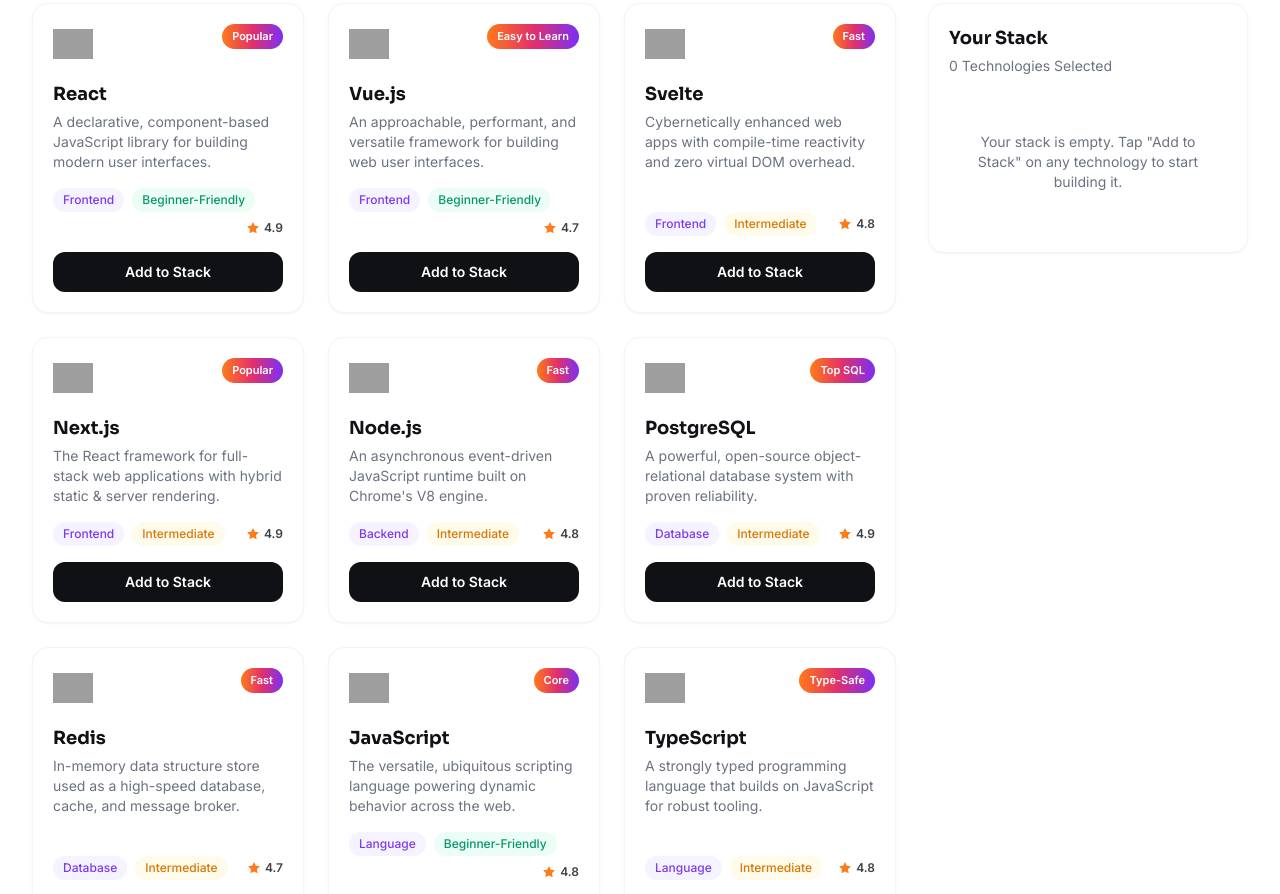
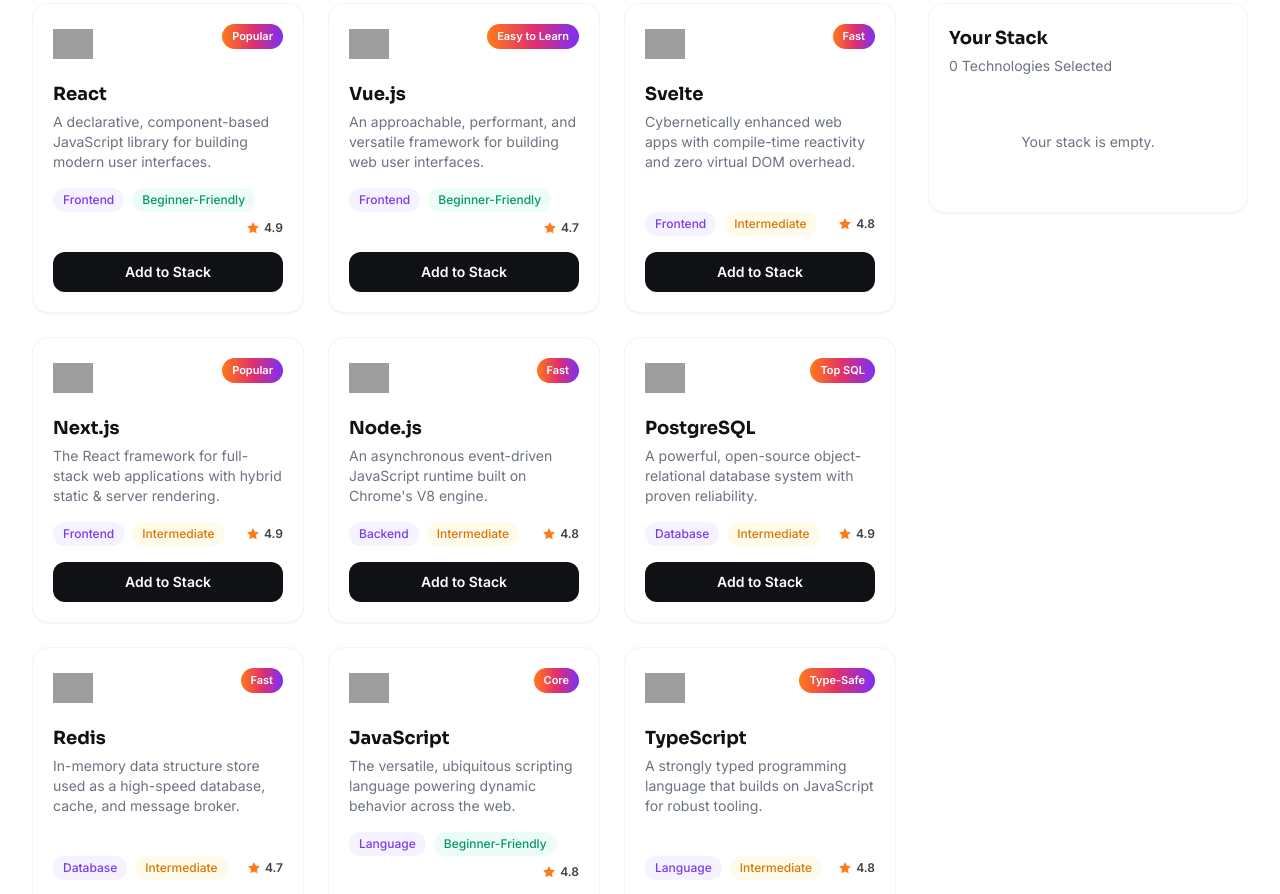
Before and after one commit to alamgir121/Dev-Stack, a React (Vite) app: page / in a window 1280 px wide. Shown: the part 780-1674 px from the top of the page. Built offline with nearby package versions, Linux system fonts and the light colour scheme; grey boxes are pictures that could not be loaded.

Commit message:
update Stack

```diff
--- a/src/components/YourStack.jsx
+++ b/src/components/YourStack.jsx
@@ -15,7 +15,7 @@
       {count === 0 ? (
         <div className="text-center py-10 px-2">
           <p className="text-sm text-muted">
-            Your stack is empty. Tap "Add to Stack" on any technology to start building it.
+            Your stack is empty.
           </p>
         </div>
       ) : (
```
